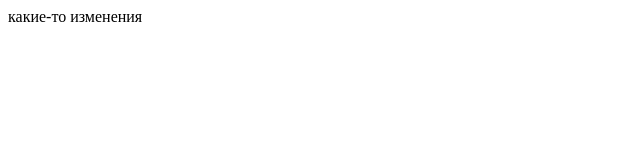
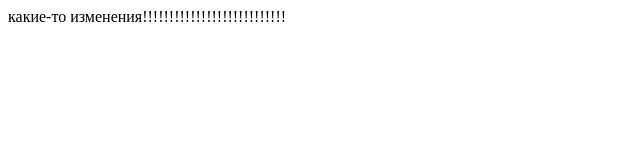
Before and after one commit to ffuunndduukk/testproject, a plain HTML site: page index.html in a window 1280 px wide. Shown: the whole page, without its empty margins (0-640 px from the left). Drawn offline with Linux system fonts and the light colour scheme.

Commit message:
!!!!!!!!!!!!

```diff
--- a/index.html
+++ b/index.html
@@ -6,6 +6,6 @@
     <title>Document</title>
 </head>
 <body>
-    какие-то изменения
+    какие-то изменения!!!!!!!!!!!!!!!!!!!!!!!!!!!
 </body>
 </html>
```
